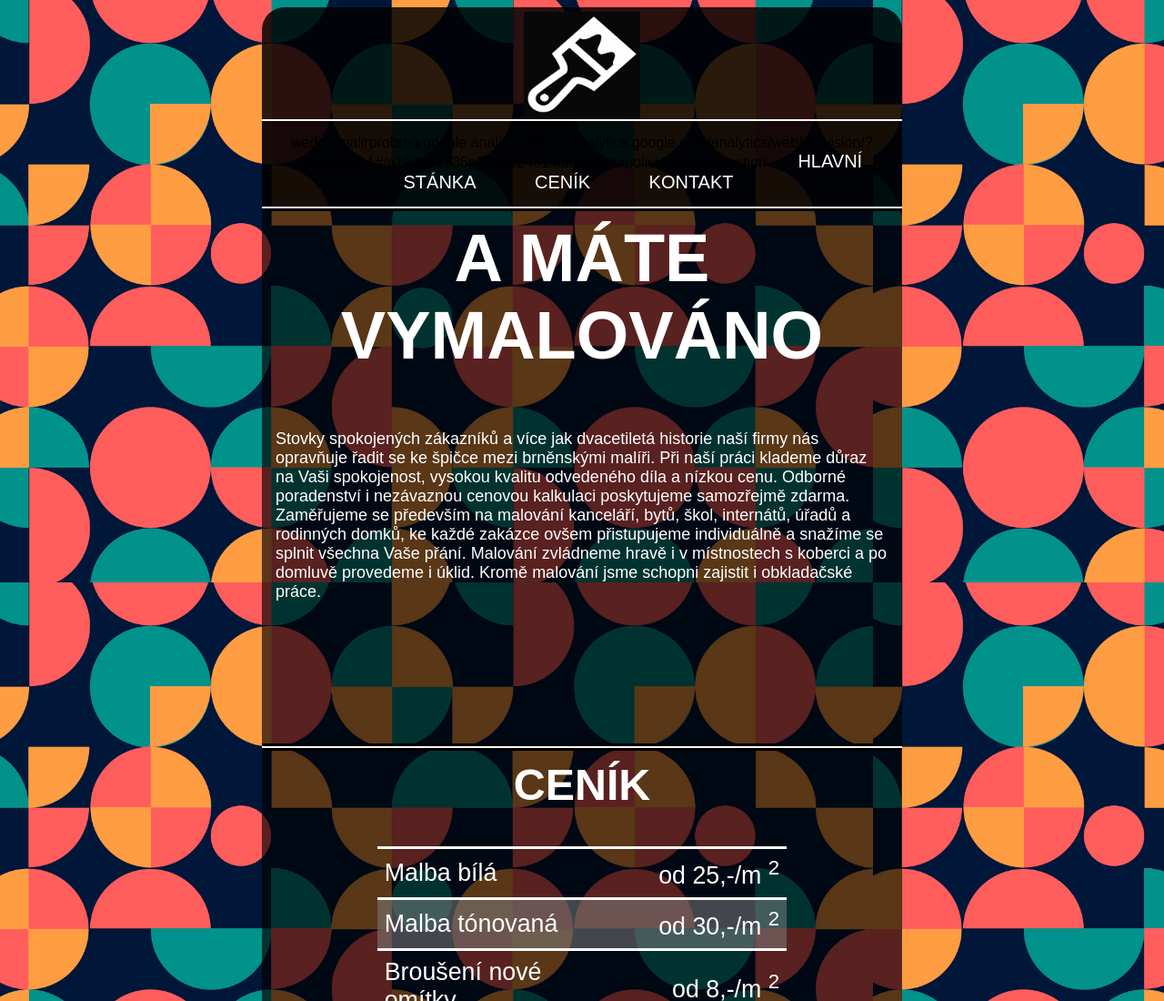
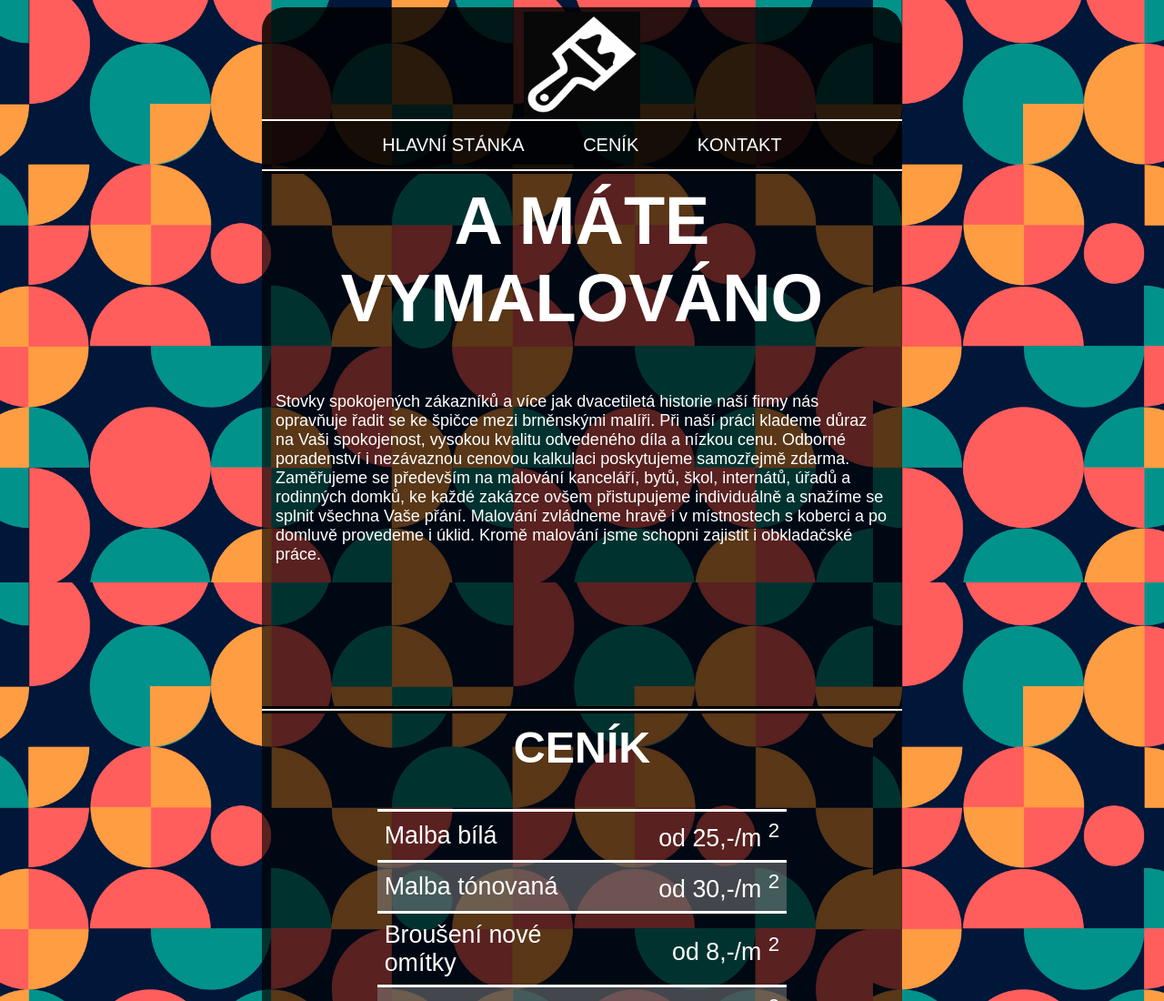
Before and after one commit to PetrNemecBellator/web, a plain HTML site: page index.html in a window 1280 px wide. Shown: the top 1100 px of the page at 91% size. Drawn offline with Linux system fonts and the light colour scheme.

Commit message:
Update index.html

```diff
--- a/index.html
+++ b/index.html
@@ -19,9 +19,6 @@
 
         <nav>
             <div class="navv">
-                wedos
-                malirprobrno
-                google analitics https://analytics.google.com/analytics/web/provision/?authuser=1#/a190241336p262932451/admin/datapolicies/datacollection
 
                 <a href="#hlavniStranka">HLAVNÍ STÁNKA</a>
                 <a href="#cenik">CENÍK</a>
```
